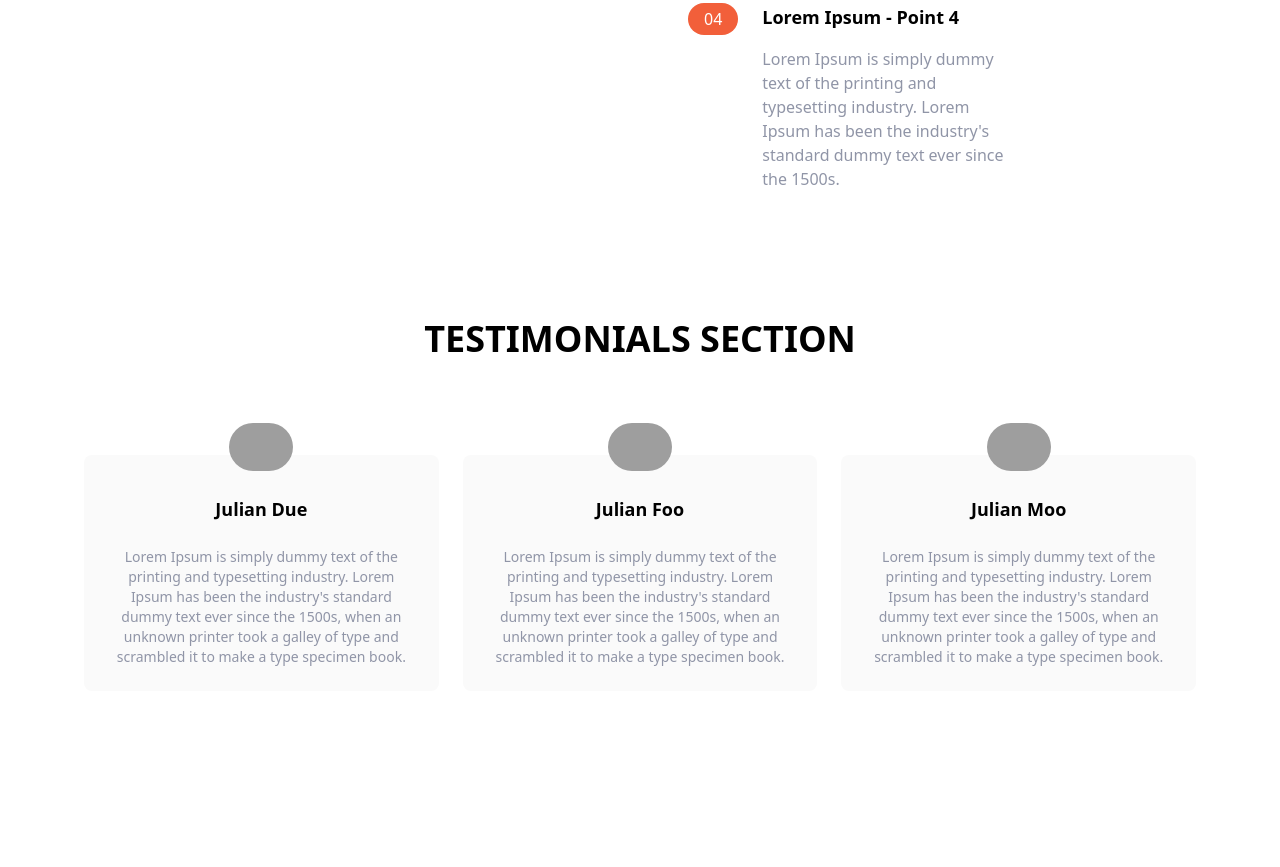
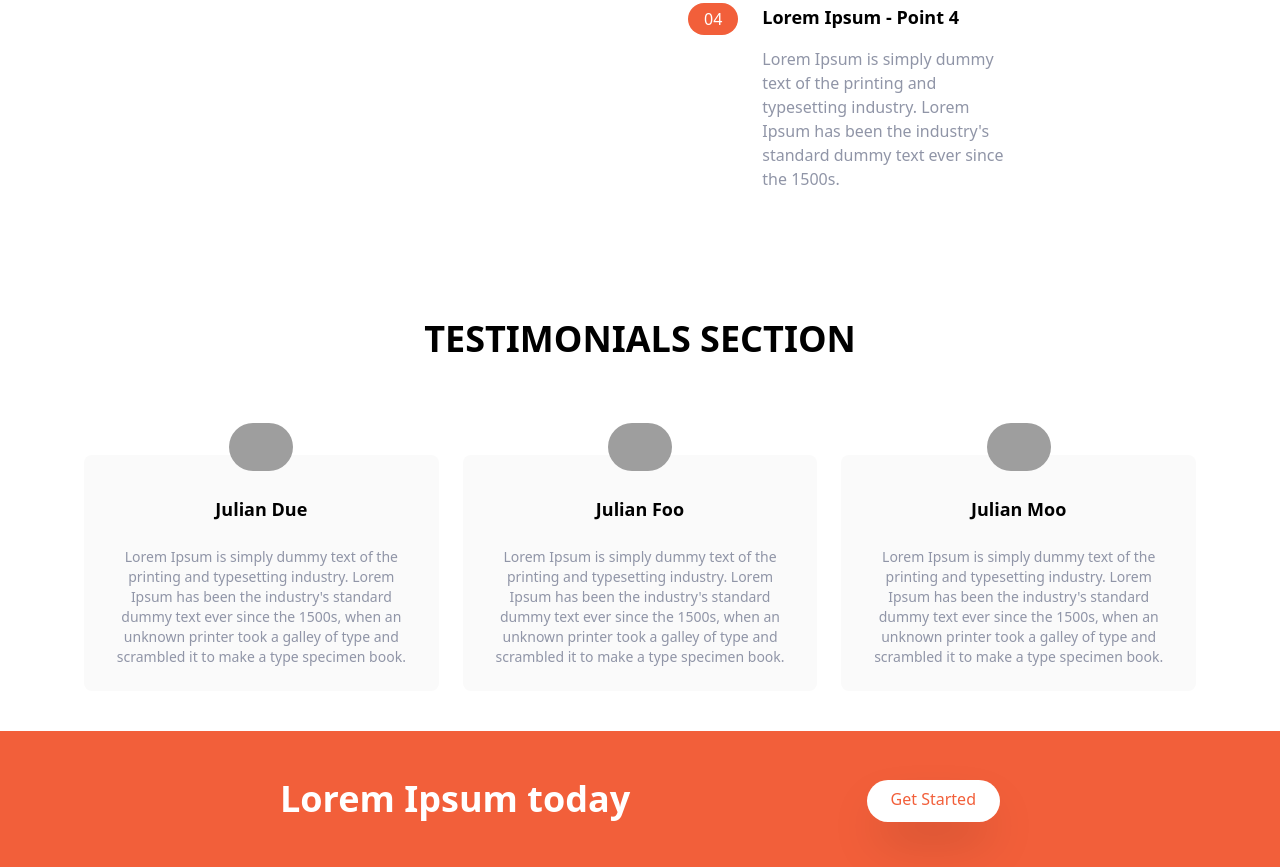
Before and after one commit to lutfiqaraman/landingpagetailwindproject, a website: page index.html in a window 1280 px wide. Shown: the part 1293-2160 px from the top of the page. Before the commit the page ends 1984 px from the top, so only its background shows below. Drawn offline with Linux system fonts and the light colour scheme; grey boxes are pictures that could not be loaded.

Commit message:
creating the bottom section

```diff
--- a/index.html
+++ b/index.html
@@ -202,5 +202,24 @@
 </section>
 <!-- Testimonials section :: END -->
 
+<!-- Bottom Section :: START -->
+<section id="bottom_section" class="bg-brightRed">
+    <div class="container flex flex-col items-center justify-between mt-10 px-6 py-24 mx-auto space-y-12 md:py-12 md:flex-row md:space-y-0">
+        <h2 class="text-5xl font-bold leading-tight text-center text-white md:text-4xl md:max-w-xl md:text-left">
+            Lorem Ipsum today
+        </h2>
+        <div>
+            <a href="#" class="p-3 px-6 pt-2 text-brightRed bg-white rounded-full shadow-2xl baseline hover:bg-gray-300">Get Started</a>
+        </div>
+    </div>
+</section>
+<!-- Bottom Section:: END -->
+
+<!-- Footer :: START -->
+<footer>
+
+</footer>
+<!-- Footer :: END -->
+
 </body>
 </html>
```
Also changed, not shown: css/main.css.
